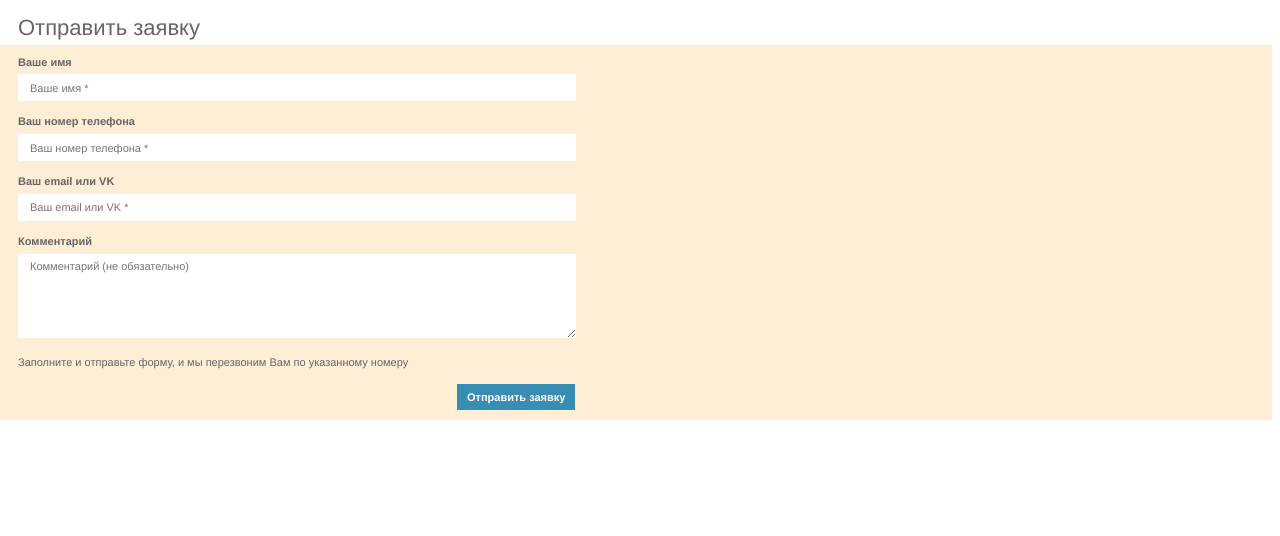
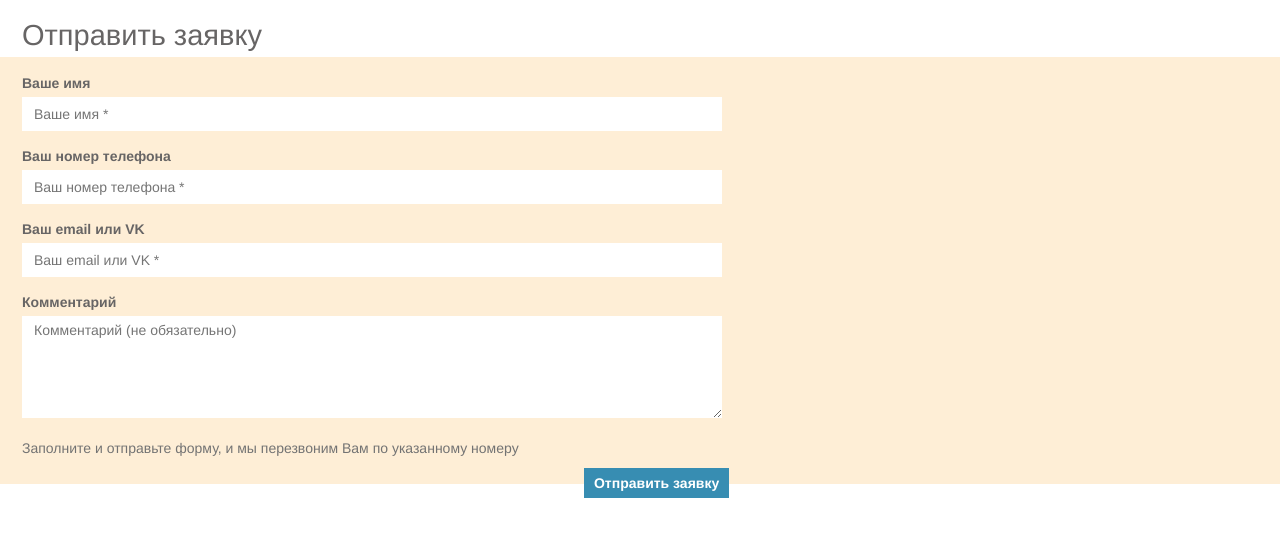
Before and after one commit to tonyavoropaeva/WebCourse2023, a plain HTML site: page CssForm/Form.html in a window 1280 px wide. Drawn offline with Linux system fonts and the light colour scheme.

Commit message:
Исправила задачу CssText

```diff
--- a/CssForm/Form.css
+++ b/CssForm/Form.css
@@ -1,25 +1,42 @@
-h1 {
-    font-size: 22px;
+* {
+    box-sizing: border-box;
+}
+
+.tittle {
+    font-size: 29px;
     background-color: #FFFFFF;
     font-weight: lighter;
     margin-bottom: 4px;
-    margin-left: 18px;
+    margin-left: 22px;
 }
 
-* {
+.container-bg-color {
+    background-color: #feeed6;
+    padding-top: 1em;
+    padding-bottom: 1em;
+}
+
+body {
     color: #676565;
     font-family: Helvetica Neue, Helvetica, Arial, sans-serif;
-    margin-left: 0;
 }
 
-form {
-    line-height: 1.42857143;
-    font-size: 11px;
-    background-color: #feeed6;
-    padding-top: 10px;
+.help-block {
+    margin-top: 5px;
+    margin-bottom: 10px;
+    color: #737373;
 }
 
-label {
+.form-application {
+    line-height: 1.42857143;
+    font-size: 14px;
+    max-width: 744px;
+    padding-right: 22px;
+    padding-left: 22px;
+    position: relative
+}
+
+.bold, .button {
     font-weight: 700;
 }
 
@@ -27,30 +44,41 @@ label {
     margin-bottom: 4px;
 }
 
-input, textarea {
+.form-input, .form-textarea {
     border: none;
     background-color: #FFFFFF;
     padding: 6px 12px;
-    width: 534px;
-    font-size: 11px;
+    font-size: 14px;
 }
 
-input {
-    height: 15px;
+.form-input {
+    height: 34px;
+    width: 100%;
+}
+
+.form-textarea {
+    width: 100%;
+    height: 102px;
+    resize: vertical;
 }
 
 .form-group {
-    margin-bottom: 13px;
-    margin-left: 18px;
+    margin-bottom: 15px;
 }
 
-button {
+.button {
     padding: 7px 10px;
     color: #FFFFFF;
     background-color: #378db2;
-    font-weight: 700;
     border: none;
-    margin-left: 457px;
     font-size: inherit;
-    margin-bottom: 10px;
+    cursor: pointer;
+    position: absolute;
+    right: 2ex;
+  /*  margin-bottom: 10px;
+*/
 }
+
+.button:hover{
+    background-color: #32728D;
+}
--- a/CssForm/Form.html
+++ b/CssForm/Form.html
@@ -1,50 +1,46 @@
 <!DOCTYPE html>
 <html lang="ru">
 <head>
+    <link rel="stylesheet" href="Normalize.css">
     <link rel="stylesheet" href="Form.css">
     <meta charset="UTF-8">
     <title>Form</title>
 </head>
 <body>
 <header>
-    <h1>Отправить заявку</h1>
+    <h1 class="tittle">Отправить заявку</h1>
 </header>
-
-<form>
+<div class="container-bg-color">
+    <div class="container">
+        <form class="form-application">
             <div class="form-group">
-        <div class="small-bottom-margin">
-            <label>Ваше имя</label>
-        </div>
-        <label>
-            <input type="text" placeholder="Ваше имя *">
+                <label class="bold">
+                    <div class="small-bottom-margin">Ваше имя</div>
+                    <input class="form-input" type="text" placeholder="Ваше имя *">
                 </label>
             </div>
             <div class="form-group">
-        <div class="small-bottom-margin">
-            <label>Ваш номер телефона</label>
-        </div>
-        <label>
-            <input type="text" placeholder="Ваш номер телефона *">
+                <label class="bold">
+                    <div class="small-bottom-margin">Ваш номер телефона</div>
+                    <input class="form-input" type="text" placeholder="Ваш номер телефона *">
                 </label>
             </div>
             <div class="form-group">
-        <div class="small-bottom-margin">
-            <label>Ваш email или VK</label>
-        </div>
-        <label>
-            <input type="text" placeholder="Ваш email или VK *">
+                <label class="bold">
+                    <div class="small-bottom-margin">Ваш email или VK</div>
+                    <input class="form-input" type="text" placeholder="Ваш email или VK *">
                 </label>
             </div>
             <div class="form-group">
-        <div class="small-bottom-margin">
-            <label>Комментарий</label>
-        </div>
-        <label>
-            <textarea rows="6" placeholder="Комментарий (не обязательно)"></textarea>
+                <label class="bold">
+                    <div class="small-bottom-margin">Комментарий</div>
+                    <textarea class="form-textarea" placeholder="Комментарий (не обязательно)"></textarea>
                 </label>
             </div>
-    <div class="form-group">Заполните и отправьте форму, и мы перезвоним Вам по указанному номеру</div>
-    <button>Отправить заявку</button>
+            <div class="help-block">Заполните и отправьте форму, и мы перезвоним Вам по указанному номеру</div>
+            <button class="button">Отправить заявку</button>
         </form>
+    </div>
+</div>
 </body>
 </html>
--- /dev/null
+++ b/CssForm/Normalize.css
@@ -0,0 +1,131 @@
+/*! normalize.css v8.0.1 */
+html {
+    line-height: 1.15;
+    -webkit-text-size-adjust: 100%;
+}
+body {
+    margin: 0;
+}
+main {
+    display: block;
+}
+h1 {
+    font-size: 2em;
+    margin: 0.67em 0;
+}
+hr {
+    box-sizing: content-box;
+    height: 0;
+    overflow: visible;
+}
+pre {
+    font-family: monospace, monospace;
+    font-size: 1em;
+}
+a {
+    background-color: transparent;
+}
+abbr[title] {
+    border-bottom: none;
+    text-decoration: underline;
+}
+b,strong {
+    font-weight: bolder;
+}
+code,kbd,samp {
+    font-family: monospace, monospace;
+    font-size: 1em;
+}
+small {
+    font-size: 80%;
+}
+sub,sup {
+    font-size: 75%;
+    line-height: 0;
+    position: relative;
+    vertical-align: baseline;
+}
+sub {
+    bottom: -0.25em;
+}
+sup {
+    top: -0.5em;
+}
+img {
+    border-style: none;
+}
+button,input,optgroup,select,textarea {
+    font-family: inherit;
+    font-size: 100%;
+    line-height: 1.15;
+    margin: 0;
+}
+button,input {
+    overflow: visible;
+}
+button,select {
+    text-transform: none;
+}
+button,[type="button"],[type="reset"],[type="submit"] {
+    -webkit-appearance: button;
+}
+button::-moz-focus-inner,
+[type="button"]::-moz-focus-inner,
+[type="reset"]::-moz-focus-inner,
+[type="submit"]::-moz-focus-inner {
+    border-style: none;
+    padding: 0;
+}
+button:-moz-focusring,
+[type="button"]:-moz-focusring,
+[type="reset"]:-moz-focusring,
+[type="submit"]:-moz-focusring {
+    outline: 1px dotted ButtonText;
+}
+fieldset {
+    padding: 0.35em 0.75em 0.625em;
+}
+legend {
+    box-sizing: border-box;
+    color: inherit;
+    display: table;
+    max-width: 100%;
+    padding: 0;
+    white-space: normal;
+}
+progress {
+    vertical-align: baseline;
+}
+textarea {
+    overflow: auto;
+}
+[type="checkbox"],[type="radio"] {
+    box-sizing: border-box;
+    padding: 0;
+}
+[type="number"]::-webkit-inner-spin-button,[type="number"]::-webkit-outer-spin-button {
+    height: auto;
+}
+[type="search"] {
+    -webkit-appearance: textfield;
+    outline-offset: -2px;
+}
+[type="search"]::-webkit-search-decoration {
+    -webkit-appearance: none;
+}
+::-webkit-file-upload-button {
+    -webkit-appearance: button;
+    font: inherit;
+}
+details {
+    display: block;
+}
+summary {
+    display: list-item;
+}
+template {
+    display: none;
+}
+[hidden] {
+    display: none;
+}
--- a/CssText/Text.css
+++ b/CssText/Text.css
@@ -1,12 +1,15 @@
 * {
+    color: #676565;
+}
+
+body {
     font-family: "Helvetica Neue", Helvetica, Arial, sans-serif;
-    color: #676565;
 }
 
 .container {
     max-width: 730px;
     background-color: #feeed6;
-    padding: 11px 12px 3px 11px;
+    padding: 11px 11px 3px 11px;
 }
 
 .blue-text {
```
Lines whose indentation alone changed are shown as unchanged.
